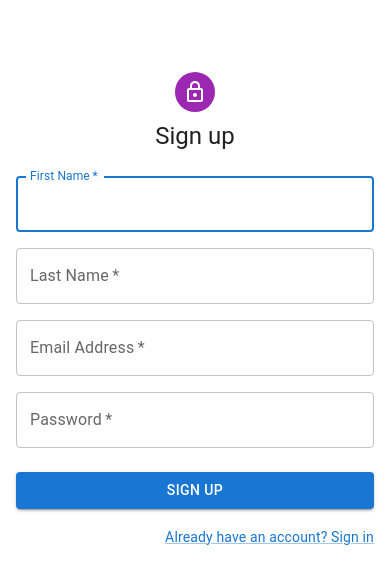
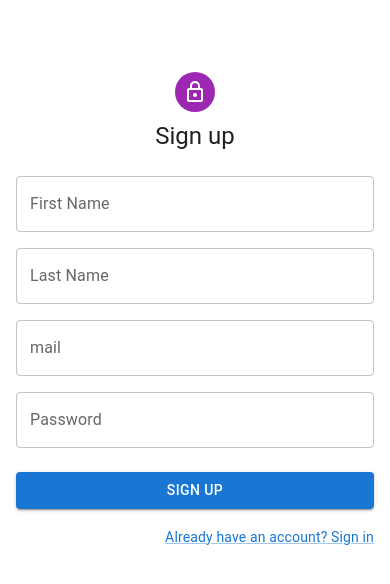
Before and after one commit to tatojajo/what_todo, a React (Vite) app in the folder frontend/: page /register in a window 390 px wide. Shown: the top 584 px of the page. Built offline with nearby package versions, Linux system fonts and the light colour scheme.

Commit message:
added responsive breakpoints, added logout finction

```diff
--- a/frontend/src/components/Header/Header.tsx
+++ b/frontend/src/components/Header/Header.tsx
@@ -1,35 +1,43 @@
-import * as React from 'react';
-import AppBar from '@mui/material/AppBar';
-import Box from '@mui/material/Box';
-import Toolbar from '@mui/material/Toolbar';
-import IconButton from '@mui/material/IconButton';
-import Typography from '@mui/material/Typography';
-import Menu from '@mui/material/Menu';
-import Container from '@mui/material/Container';
-import Avatar from '@mui/material/Avatar';
-import Tooltip from '@mui/material/Tooltip';
-import MenuItem from '@mui/material/MenuItem';
-import AdbIcon from '@mui/icons-material/Adb';
+import * as React from "react";
+import AppBar from "@mui/material/AppBar";
+import Box from "@mui/material/Box";
+import Toolbar from "@mui/material/Toolbar";
+import IconButton from "@mui/material/IconButton";
+import Typography from "@mui/material/Typography";
+import Menu from "@mui/material/Menu";
+import Container from "@mui/material/Container";
+import Avatar from "@mui/material/Avatar";
+import Tooltip from "@mui/material/Tooltip";
+import MenuItem from "@mui/material/MenuItem";
+import TaskIcon from "@mui/icons-material/Task";
+import { useNavigate } from "react-router-dom";
 
-const settings = ['Profile', 'Account', 'Dashboard', 'Logout'];
+const settings = ["Profile", "Account", "Dashboard", "Logout"];
 
 function Header() {
-  const [anchorElUser, setAnchorElUser] = React.useState<null | HTMLElement>(null);
+  const navigate = useNavigate();
+  const [anchorElUser, setAnchorElUser] = React.useState<null | HTMLElement>(
+    null
+  );
 
   const handleOpenUserMenu = (event: React.MouseEvent<HTMLElement>) => {
     setAnchorElUser(event.currentTarget);
   };
 
-
   const handleCloseUserMenu = () => {
     setAnchorElUser(null);
   };
 
+  const logout = () => {
+    localStorage.removeItem("token");
+    navigate("/login");
+  };
+
   return (
-    <AppBar position="static">
+    <AppBar position="static" color="info">
       <Container maxWidth="xl">
         <Toolbar disableGutters>
-          <AdbIcon sx={{ display: 'flex', mr: 1 }} />
+          <TaskIcon color="warning" sx={{ display: "flex", mr: 1 }} />
           <Typography
             variant="h6"
             noWrap
@@ -37,16 +45,16 @@ function Header() {
             href="#app-bar-with-responsive-menu"
             sx={{
               mr: 2,
-              display: { xs: 'none', md: 'flex' },
+              display: { xs: "none", md: "flex" },
               flexGrow: 1,
-              fontFamily: 'monospace',
+              fontFamily: "monospace",
               fontWeight: 700,
-              letterSpacing: '.3rem',
-              color: 'inherit',
-              textDecoration: 'none',
+              letterSpacing: ".3rem",
+              color: "inherit",
+              textDecoration: "none",
             }}
           >
-            What Todo
+            Todo
           </Typography>
 
           <Typography
@@ -56,16 +64,16 @@ function Header() {
             href="#app-bar-with-responsive-menu"
             sx={{
               mr: 2,
-              display: { xs: 'flex', md: 'none' },
+              display: { xs: "flex", md: "none" },
               flexGrow: 1,
-              fontFamily: 'monospace',
+              fontFamily: "monospace",
               fontWeight: 700,
-              letterSpacing: '.3rem',
-              color: 'inherit',
-              textDecoration: 'none',
+              letterSpacing: ".3rem",
+              color: "inherit",
+              textDecoration: "none",
             }}
           >
-            LOGO
+            Todo
           </Typography>
 
           <Box sx={{ flexGrow: 0 }}>
@@ -75,23 +83,26 @@ function Header() {
               </IconButton>
             </Tooltip>
             <Menu
-              sx={{ mt: '45px' }}
+              sx={{ mt: "45px" }}
               id="menu-appbar"
               anchorEl={anchorElUser}
               anchorOrigin={{
-                vertical: 'top',
-                horizontal: 'right',
+                vertical: "top",
+                horizontal: "right",
               }}
               keepMounted
               transformOrigin={{
-                vertical: 'top',
-                horizontal: 'right',
+                vertical: "top",
+                horizontal: "right",
               }}
               open={Boolean(anchorElUser)}
               onClose={handleCloseUserMenu}
             >
               {settings.map((setting) => (
-                <MenuItem key={setting} onClick={handleCloseUserMenu}>
+                <MenuItem
+                  key={setting}
+                  onClick={setting === "Logout" ? logout : handleCloseUserMenu}
+                >
                   <Typography textAlign="center">{setting}</Typography>
                 </MenuItem>
               ))}
--- a/frontend/src/pages/Login/Login.tsx
+++ b/frontend/src/pages/Login/Login.tsx
@@ -1,4 +1,3 @@
-import * as React from "react";
 import Avatar from "@mui/material/Avatar";
 import Button from "@mui/material/Button";
 import CssBaseline from "@mui/material/CssBaseline";
@@ -18,6 +17,7 @@ import { useState } from "react";
 import { useNavigate } from "react-router-dom";
 import { Snackbar, Alert } from "@mui/material";
 import axiosInstance from "../../helpers/axiosInstance";
+import { AxiosError } from "axios";
 
 const theme = createTheme();
 
@@ -55,22 +55,13 @@ export default function Login() {
           setIsSnackbarOpen(true);
           return;
         }
-      } catch (error) {
-        console.log(error);
+      } catch (error: AxiosError | any) {
+        console.error("Error login user:", error?.message);
+        throw new Error("Failed to login user. Please try again later.");
       }
-
-      const now = new Date();
-
-      const twentyFourHoursFromNow = new Date(
-        now.getTime() + 24 * 60 * 60 * 1000
-      );
-
-      const timestamp = twentyFourHoursFromNow.toISOString();
-      localStorage.setItem("timestamp", timestamp);
       navigate("/Home");
     },
   });
-
 
   return (
     <ThemeProvider theme={theme}>
@@ -126,6 +117,7 @@ export default function Login() {
                 name="email"
                 autoComplete="email"
                 autoFocus
+                helperText={errors.email}
               />
               <TextField
                 margin="normal"
@@ -138,6 +130,7 @@ export default function Login() {
                 type="password"
                 id="password"
                 autoComplete="current-password"
+                helperText={errors.password}
               />
               <FormControlLabel
                 control={<Checkbox value="remember" color="primary" />}
@@ -153,12 +146,12 @@ export default function Login() {
               </Button>
               <Grid container>
                 <Grid item xs>
-                  <Link href="#" variant="body2">
+                  {/* <Link href="#" variant="body2">
                     Forgot password?
-                  </Link>
+                  </Link> */}
                 </Grid>
                 <Grid item>
-                  <Link href='/register' variant="body2">
+                  <Link href="/register" variant="body2">
                     {"Don't have an account? Sign Up"}
                   </Link>
                 </Grid>
--- a/frontend/src/pages/Register/Register.tsx
+++ b/frontend/src/pages/Register/Register.tsx
@@ -1,10 +1,8 @@
-import * as React from "react";
+import * as yup from "yup";
 import Avatar from "@mui/material/Avatar";
 import Button from "@mui/material/Button";
 import CssBaseline from "@mui/material/CssBaseline";
 import TextField from "@mui/material/TextField";
-import FormControlLabel from "@mui/material/FormControlLabel";
-import Checkbox from "@mui/material/Checkbox";
 import Link from "@mui/material/Link";
 import Grid from "@mui/material/Grid";
 import Box from "@mui/material/Box";
@@ -12,18 +10,56 @@ import LockOutlinedIcon from "@mui/icons-material/LockOutlined";
 import Typography from "@mui/material/Typography";
 import Container from "@mui/material/Container";
 import { createTheme, ThemeProvider } from "@mui/material/styles";
+import { useFormik } from "formik";
+import axiosInstance from "../../helpers/axiosInstance";
+import { useNavigate } from "react-router-dom";
+import { AxiosError } from "axios";
 
 const defaultTheme = createTheme();
 
+interface RegisterFormData {
+  firstName: string;
+  lastName: string;
+  email: string;
+  password: string;
+}
+
+const initialValues: RegisterFormData = {
+  firstName: "",
+  lastName: "",
+  email: "",
+  password: "",
+};
+
+const validationSchema = yup.object().shape({
+  firstName: yup.string().required("FirstName is required"),
+  lastName: yup.string().required("LastName is required"),
+  email: yup.string().email("Invalid email").required("Email is required"),
+  password: yup.string().required("Password is required"),
+});
+
 export default function Register() {
-  const handleSubmit = (event: React.FormEvent<HTMLFormElement>) => {
-    event.preventDefault();
-    const data = new FormData(event.currentTarget);
-    console.log({
-      email: data.get("email"),
-      password: data.get("password"),
-    });
-  };
+  const navigate = useNavigate();
+  const { values, handleSubmit, handleChange, errors } = useFormik({
+    initialValues,
+    validationSchema,
+    onSubmit: async (values: RegisterFormData) => {
+      try {
+        const { data } = await axiosInstance.post("/users/register", values);
+        if (data) {
+          const { data } = await axiosInstance.post("/users/login", {
+            email: values.email,
+            password: values.password,
+          });
+          localStorage.setItem("token", data.token);
+          navigate("/home");
+        }
+      } catch (error: AxiosError | any) {
+        console.error("Error registering user:", error?.message);
+        throw new Error("Failed to register user. Please try again later.");
+      }
+    },
+  });
 
   return (
     <ThemeProvider theme={defaultTheme}>
@@ -52,44 +88,50 @@ export default function Register() {
             <Grid container spacing={2}>
               <Grid item xs={12} sm={6}>
                 <TextField
-                  autoComplete="given-name"
                   name="firstName"
-                  required
                   fullWidth
                   id="firstName"
                   label="First Name"
-                  autoFocus
+                  value={values.firstName}
+                  onChange={handleChange}
+                  error={!!errors.firstName}
+                  helperText={errors.firstName}
                 />
               </Grid>
               <Grid item xs={12} sm={6}>
                 <TextField
-                  required
+                  name="lastName"
                   fullWidth
                   id="lastName"
                   label="Last Name"
-                  name="lastName"
-                  autoComplete="family-name"
+                  value={values.lastName}
+                  onChange={handleChange}
+                  error={!!errors.lastName}
+                  helperText={errors.lastName}
                 />
               </Grid>
               <Grid item xs={12}>
                 <TextField
-                  required
+                  name="email"
                   fullWidth
                   id="email"
-                  label="Email Address"
-                  name="email"
-                  autoComplete="email"
+                  label="mail"
+                  value={values.email}
+                  onChange={handleChange}
+                  error={!!errors.email}
+                  helperText={errors.email}
                 />
               </Grid>
               <Grid item xs={12}>
                 <TextField
-                  required
+                  type="password"
+                  name="password"
                   fullWidth
-                  name="password"
                   label="Password"
-                  type="password"
-                  id="password"
-                  autoComplete="new-password"
+                  value={values.password}
+                  onChange={handleChange}
+                  error={!!errors.password}
+                  helperText={errors.password}
                 />
               </Grid>
             </Grid>
```
Also changed, not shown: frontend/src/components/Input/Input.tsx (+12 -4 lines), frontend/src/pages/Home/Home.tsx (+25 -5 lines).
